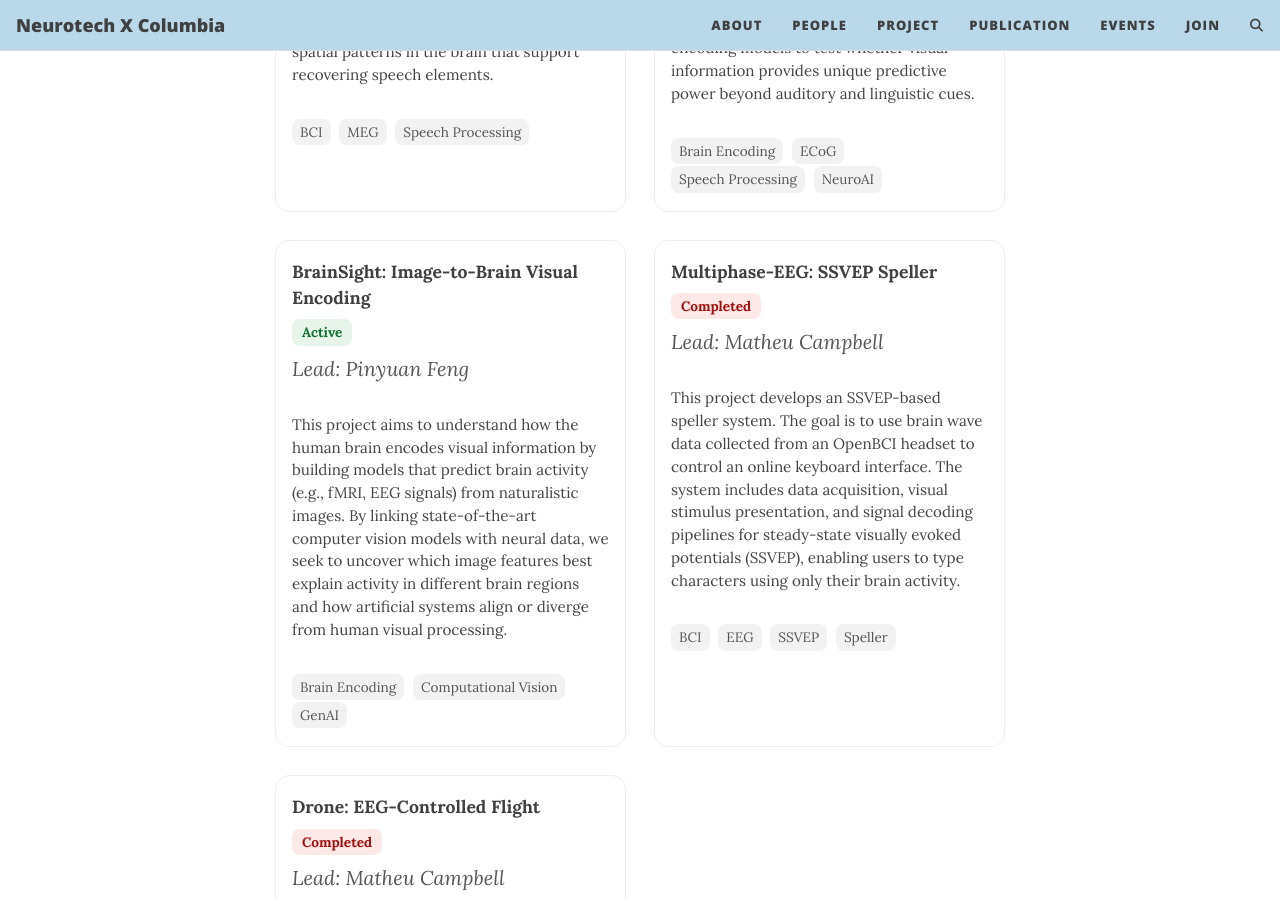
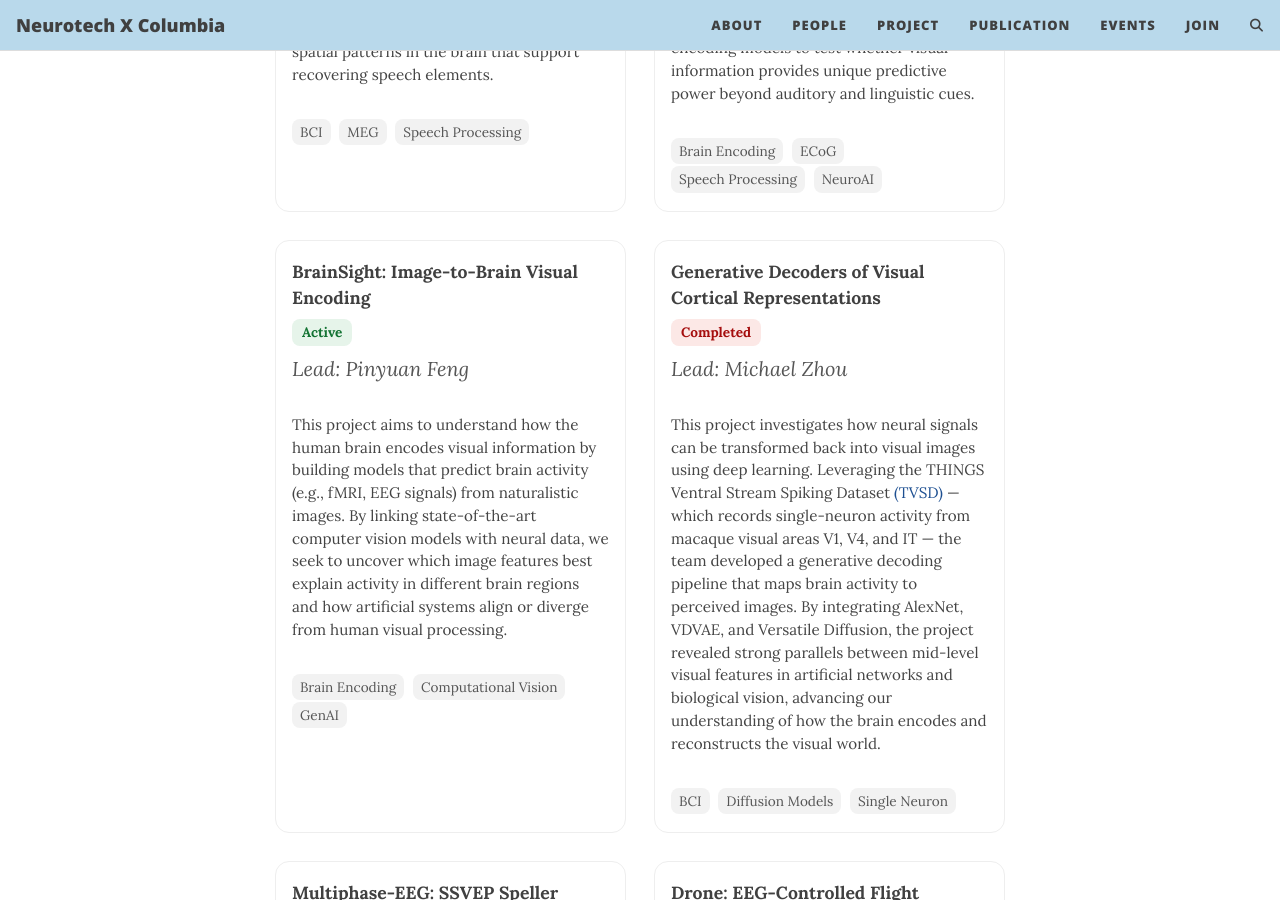
Before and after one commit to Neurotech-X-Columbia/Neurotech-X-Columbia.github.io, a Jekyll site: the page built from project.md, in a window 1280 px wide and 900 px high, scrolled down 534 px. Built offline with Jekyll 4.4.1, drawn with Linux system fonts in a browser that asks for light colours; comment, search, counter and statistics services are not loaded.

Commit message:
add michael project

```diff
--- a/_data/project.yaml
+++ b/_data/project.yaml
@@ -19,6 +19,12 @@
   status: Active
   keywords: ['Brain Encoding', 'Computational Vision', 'GenAI']
 
+- name: "Generative Decoders of Visual Cortical Representations"
+  description: >
+    This project investigates how neural signals can be transformed back into visual images using deep learning. Leveraging the THINGS Ventral Stream Spiking Dataset [(TVSD)](https://doi.gin.g-node.org/10.12751/g-node.hc7zlv/) — which records single-neuron activity from macaque visual areas V1, V4, and IT — the team developed a generative decoding pipeline that maps brain activity to perceived images. By integrating AlexNet, VDVAE, and Versatile Diffusion, the project revealed strong parallels between mid-level visual features in artificial networks and biological vision, advancing our understanding of how the brain encodes and reconstructs the visual world.
+  lead: Michael Zhou
+  status: Completed
+  keywords: ['BCI', 'Diffusion Models', 'Single Neuron']
 
 - name: "Multiphase-EEG: SSVEP Speller"
   description: >
--- a/project.md
+++ b/project.md
@@ -91,8 +91,6 @@ permalink: /project/
         {% endfor %}
       </div>
     {% endif %}
-
-
   </div>
 {% endfor %}
 </div>
```
